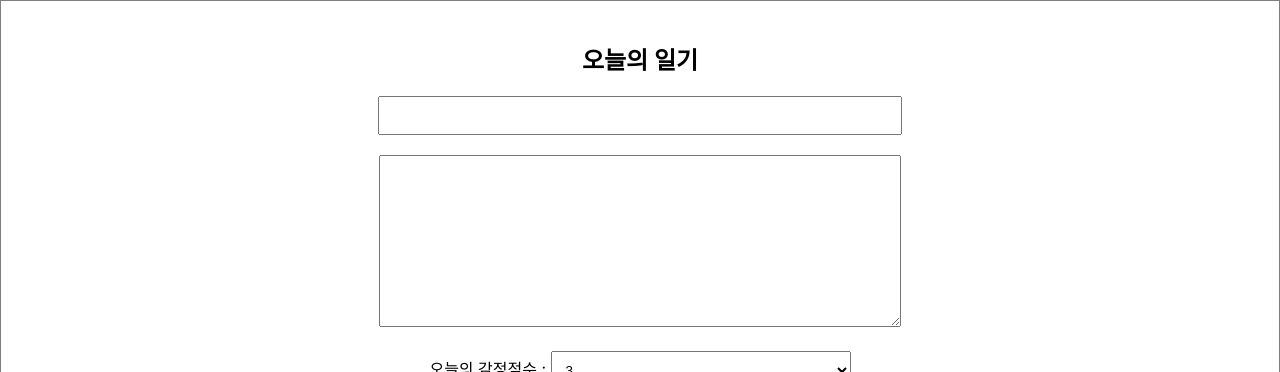
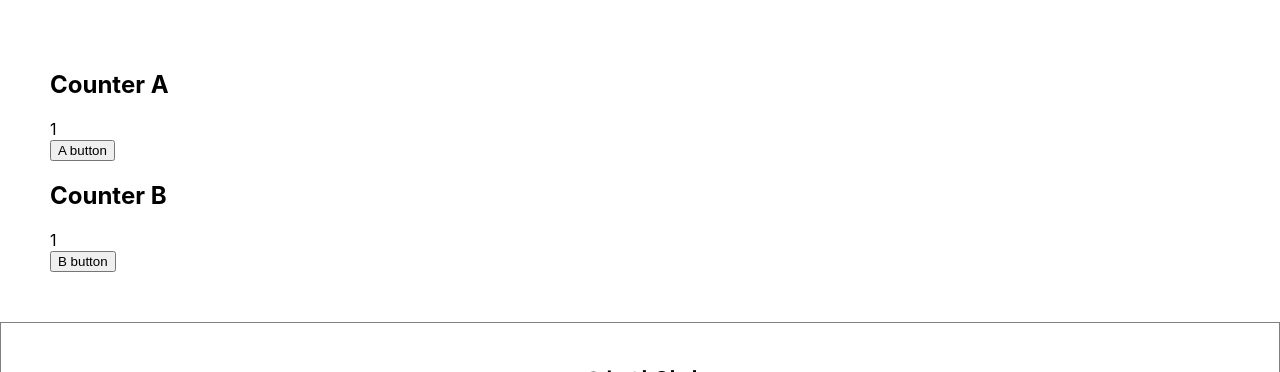
Before and after one commit to braverokmc79/react-simple-diary, a React (Create React App) app: page / in a window 1280 px wide. Shown: the top 372 px of the page. Built offline with nearby package versions, Linux system fonts and the light colour scheme; no server answers.

Commit message:
46.최적화 2 - React.memo

```diff
--- a/src/App.js
+++ b/src/App.js
@@ -1,37 +1,10 @@
 import DiaryEditor from './DiaryEditor';
 import DiaryList from './DiaryList';
-import './App.css';
 import { useState, useEffect, useMemo } from 'react';
 import { useRef } from 'react';
+import OptimizeTest from './OptimizeTest';
+import './App.css';
 
-
-// const dummyList = [
-//   {
-//     id: 1,
-//     author: "홍길동",
-//     content: "하이1 ",
-//     emotion: 2,
-//     create_date: new Date().getTime()
-//   },
-
-//   {
-//     id: 2,
-//     author: "이순신",
-//     content: "하이2 ",
-//     emotion: 3,
-//     create_date: new Date().getTime()
-//   },
-
-//   {
-//     id: 3,
-//     author: "테스터",
-//     content: "하이3 ",
-//     emotion: 4,
-//     create_date: new Date().getTime()
-//   }
-
-
-// ]
 
 //http://jsonplaceholder.typicode.com/posts/1/comments
 
@@ -78,7 +51,7 @@
   }
 
   const onRemove = (targetId) => {
-    console.log(`${targetId} 가 삭제되었습니다.`);
+    //console.log(`${targetId} 가 삭제되었습니다.`);
     const newDiaryList = data.filter(item => item.id !== targetId);
     setData(newDiaryList);
   }
@@ -90,7 +63,7 @@
   }
 
   const getDiaryAnalisys = useMemo(() => {
-    console.log("일기 분석 시작");
+    //console.log("일기 분석 시작");
     const goodCount = data.filter((it) => it.emotion >= 3).length;
     const badCount = data.length - goodCount;
     const goodRatio = (goodCount / data.length) * 100;
@@ -104,6 +77,7 @@
 
   return (
     <div className="App">
+      <OptimizeTest />
       <DiaryEditor onCreate={onCreate} />
       <div>전체 일기 : {data.length} </div>
       <div>기분 좋은 일기 개수 : {goodCount}</div>
--- /dev/null
+++ b/src/OptimizeTest.js
@@ -0,0 +1,55 @@
+
+import React, { useState, useEffect } from 'react';
+
+const CounterA = React.memo(({ count }) => {
+
+    useEffect(() => {
+        console.log(` CounterA update -- count :${count}`);
+    })
+
+    return <div>{count}</div>
+});
+
+const CounterB = React.memo(({ obj }) => {
+    useEffect(() => {
+        console.log(` CounterB update -- count :${obj.count}`);
+    })
+    return <div>{obj.count}</div>
+});
+
+const areEqual = (prevProps, nextProps) => {
+    //return true //이전 프롭스 현재 프롭스가 같다 -> 리랜더링을 일이키지 않게 된다.
+    //return flase // 이전 프롭스와 현재 프롭스가 다르면 -> 리랜더링을 일으킨다.
+    return prevProps.obj.count === nextProps.obj.count;
+}
+
+const MemoizedCounterB = React.memo(CounterB, areEqual);
+
+
+const OptimizeTest = () => {
+    const [count, setCount] = useState(1);
+    const [obj, setObj] = useState({
+        count: 1
+    });
+
+    return (
+        <div style={{ padding: 50 }}>
+            <div>
+                <h2>Counter A</h2>
+                <CounterA count={count} />
+                <button onClick={() => setCount(count)}>A button</button>
+            </div>
+            <div>
+                <h2>Counter B</h2>
+                <MemoizedCounterB obj={obj} />
+
+                <button onClick={() => setObj({
+                    count: obj.count,
+                })}>B button</button>
+
+            </div>
+        </div >
+    );
+};
+
+export default OptimizeTest;
```
